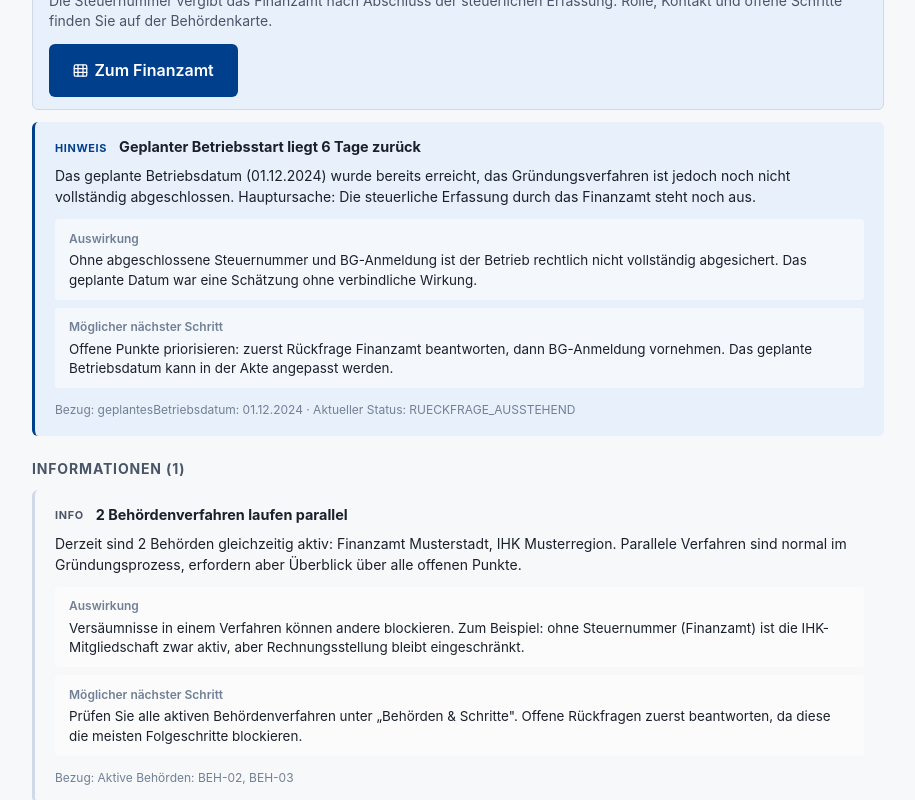
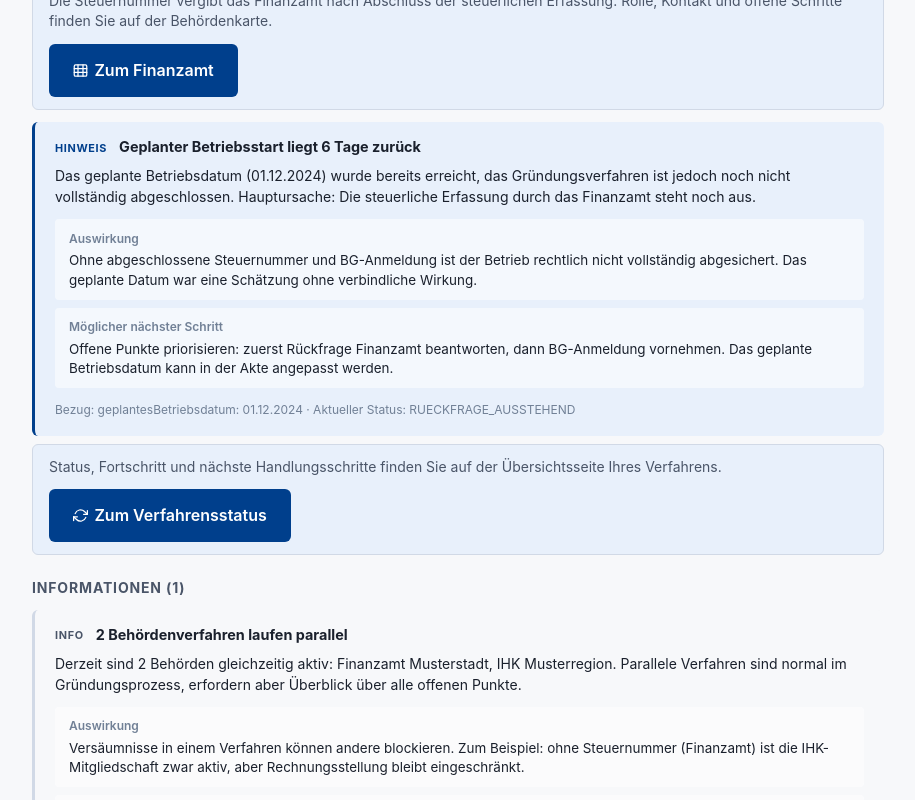
Before and after one commit to d0npedro/open-state, a Next.js app in the folder demo/: page /gruendung/hinweise in a window 1280 px wide. Shown: the part 2196-2996 px from the top of the page, without its empty margins (182-1097 px from the left). Built offline with nearby package versions, Linux system fonts and the light colour scheme.

Commit message:
feat(ug): Hinweise-CTA Betriebsdatum → Verfahrensstatus
HINWEIS-Signal UG-BETRIEBSDATUM erhält CTA „Zum Verfahrensstatus“
mit Anker /gruendung#verfahrensstatus. Übersicht-Statuskarte mit id.

```diff
--- a/demo/app/gruendung/hinweise/page.tsx
+++ b/demo/app/gruendung/hinweise/page.tsx
@@ -32,6 +32,10 @@ function isUnterlagenFehlendSignal(signal: FairnessSignal): boolean {
 /** Erkennung des HINWEIS-Signals zur noch fehlenden Steuernummer. */
 function isSteuernummerSignal(signal: FairnessSignal): boolean {
   return signal.typ === 'UG_STEUERNUMMER_FEHLT' || signal.id === 'UG-STEUERNUMMER-FEHLT';}
+
+/** Erkennung des HINWEIS-Signals zum überschrittenen Betriebsdatum. */
+function isBetriebsdatumSignal(signal: FairnessSignal): boolean {
+  return signal.typ === 'UG_BETRIEBSDATUM_UEBERSCHRITTEN' || signal.id === 'UG-BETRIEBSDATUM';}
 
 export default function GruendungHinweisePage() {
   const { akte } = useGruendungState();
@@ -207,6 +211,9 @@ export default function GruendungHinweisePage() {
                   const steuernummerNochOffen = isSteuernummerSignal(sig)
                     ? akte.verfahrensSchritte.some(vs => vs.id === 'VS-05' && vs.status === 'AUSSTEHEND')
                     : false;
+                  const betriebsdatumNochOffen = isBetriebsdatumSignal(sig)
+                    ? !['GENEHMIGT', 'AKTIVER_BETRIEB', 'BETRIEB_EINGESTELLT'].includes(akte.status)
+                    : false;
                   return (
                     <div key={sig.id} data-testid={`hinweise-hinweis-${sig.id}`}>
                       <FairnessPanel signale={[sig]} />
@@ -276,6 +283,38 @@ export default function GruendungHinweisePage() {
                           </Link>
                         </div>
                       )}
+                      {betriebsdatumNochOffen && (
+                        <div
+                          style={{
+                            marginTop: '0.5rem',
+                            display: 'flex',
+                            flexWrap: 'wrap',
+                            alignItems: 'center',
+                            justifyContent: 'space-between',
+                            gap: '0.75rem',
+                            padding: '0.75rem 1rem',
+                            background: 'var(--color-primary-light)',
+                            border: '1px solid var(--color-border)',
+                            borderRadius: 'var(--radius)',
+                          }}
+                          data-testid="hinweise-betriebsdatum-cta-wrap"
+                        >
+                          <p style={{ margin: 0, fontSize: '0.875rem', lineHeight: 1.45 }}>
+                            Status, Fortschritt und nächste Handlungsschritte finden Sie auf der
+                            Übersichtsseite Ihres Verfahrens.
+                          </p>
+                          <Link
+                            href="/gruendung#verfahrensstatus"
+                            className="btn btn-primary"
+                            style={{ display: 'inline-flex', alignItems: 'center', gap: '0.4rem', flexShrink: 0 }}
+                            data-testid="hinweise-betriebsdatum-cta"
+                            aria-label="Zum Verfahrensstatus auf der Übersicht"
+                          >
+                            <Icon name="refresh" size={15} />
+                            Zum Verfahrensstatus
+                          </Link>
+                        </div>
+                      )}
                     </div>
                   );
                 })}
```
Also changed, not shown: demo/app/gruendung/page.tsx (+6 -1 lines), 2 other files (tests, documents, lock files or other folders).
